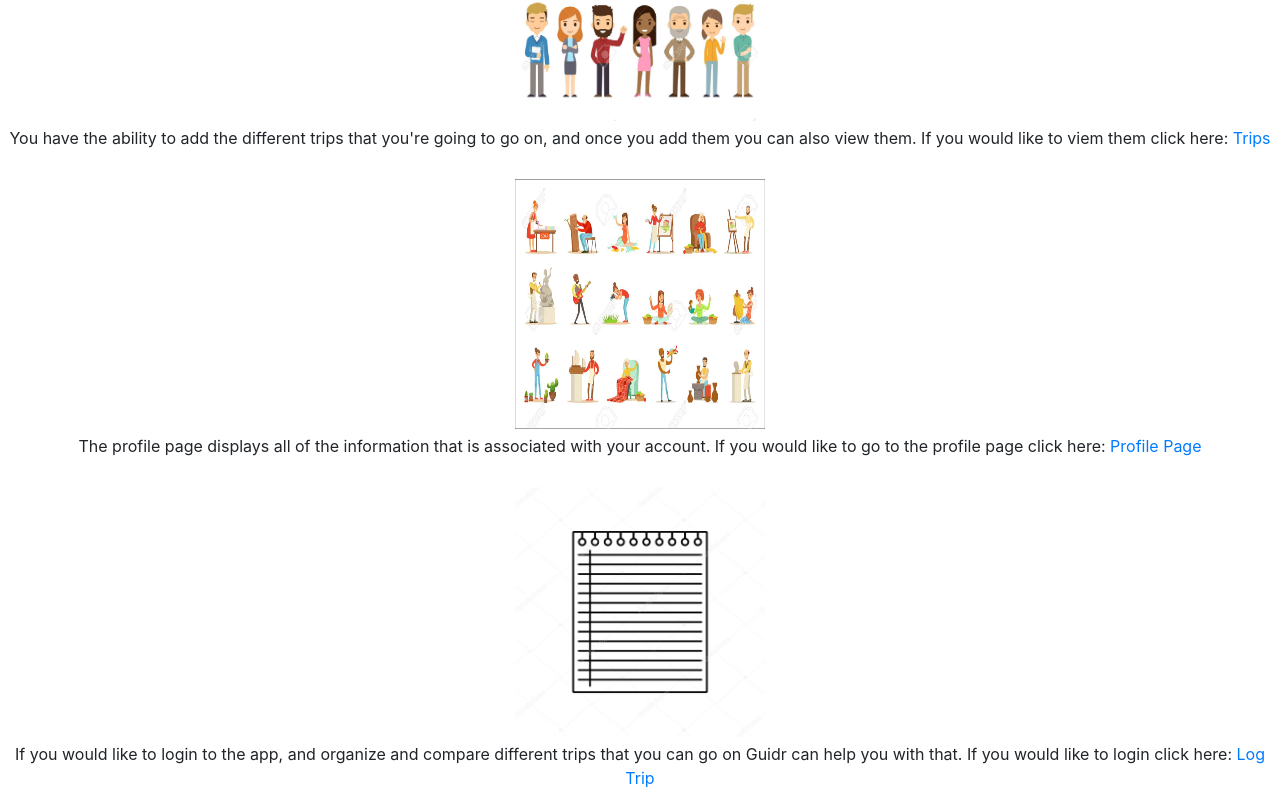
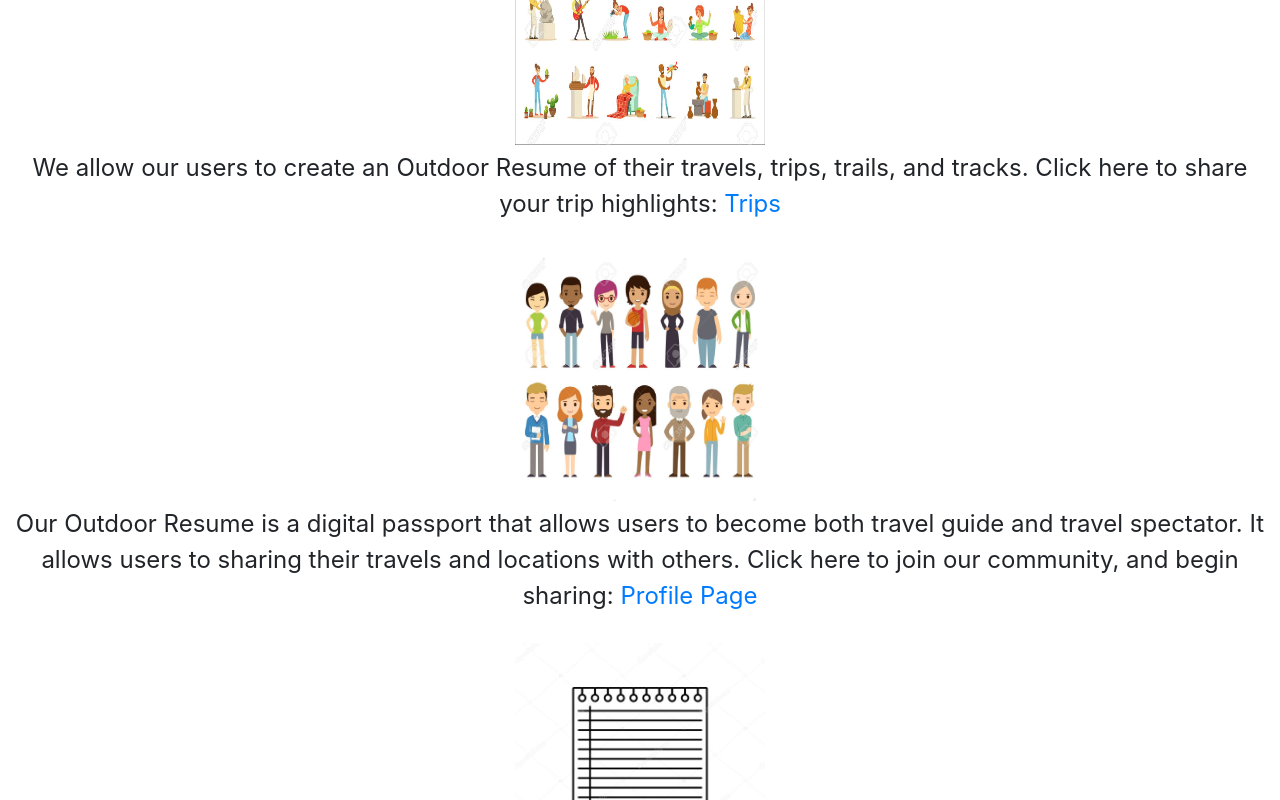
Before and after one commit to PT-Build-Week-Guidr/Front-end, a React (Create React App) app in the folder guidr/: page /home in a window 1280 px wide. Shown: the part 500-1300 px from the top of the page. Built offline with nearby package versions, Linux system fonts and the light colour scheme.

Commit message:
Changed content for the HomePage to not just lorem ipsum anymore

```diff
--- a/guidr/src/API/login.js
+++ b/guidr/src/API/login.js
@@ -42,7 +42,7 @@
       <input
         type="text"
         name="password"
-        placeholder="Password"
+        placeholder="password"
         value={userAuth.password}
         onChange={handleChange}
       ></input>
--- a/guidr/src/components/HomePage.js
+++ b/guidr/src/components/HomePage.js
@@ -15,18 +15,19 @@
             <img className="img-align" src={logo} alt="Guidr Logo"></img>
             <br />
             <h1>Welcome to Guidr!</h1>
-            <img className="img-align" src={group} width="250" height="250" alt="Guidr Logo"></img>
-            <p className="paragraph-styler">You have the ability to add the different trips that you're going to go on, and once you add them you can also view them. If you would like to viem them click here: <NavLink to='/trips' activeClassName="homePageButton">Trips</NavLink>
+            <br />
+            <img className="img-align" src={people} width="250" height="250" alt="Guidr Logo"></img>
+            <p className="paragraph-styler">We allow our users to create an Outdoor Resume of their travels, trips, trails, and tracks. Click here to share your trip highlights: <NavLink to='/trips' activeClassName="homePageButton">Trips</NavLink>
             </p>
             <br />
-            <img className="img-align" src={people} width="250" height="250" alt="Guidr Logo"></img>
+            <img className="img-align" src={group} width="250" height="250" alt="Guidr Logo"></img>
             <p className="paragraph-styler">
-            The profile page displays all of the information that is associated with your account. If you would like to go to the profile page click here: <NavLink to='/profile' activeClassName="homePageButton">Profile Page</NavLink>
+            Our Outdoor Resume is a digital passport that allows users to become both travel guide and travel spectator. It allows users to sharing their travels and locations with others. Click here to join our community, and begin sharing: <NavLink to='/profile' activeClassName="homePageButton">Profile Page</NavLink>
             </p>
             <br />
             <img className="img-align" src={notebook} width="250" height="250" alt="Guidr Logo"></img>
             <p className="paragraph-styler">
-            If you would like to login to the app, and organize and compare different trips that you can go on Guidr can help you with that. If you would like to login click here: <NavLink to='/login' activeClassName="homePageButton">Log Trip</NavLink>
+            Browse hundreds of locations provided by our wonderful and inclusive to you from the comfort of your home or on your favorite  device to plot your next destination. Plan your next getaway: <NavLink to='/login' activeClassName="homePageButton">Log Trip</NavLink>
             </p>
         </section>
     );
--- a/guidr/src/components/NavBar.js
+++ b/guidr/src/components/NavBar.js
@@ -29,7 +29,7 @@
                             <NavLink href="/profile/">Profile</NavLink>
                         </NavItem>
                         <NavItem className="guidr-green2">
-                            <NavLink href="">Trips</NavLink>
+                            <NavLink href="/home">Home</NavLink>
                         </NavItem>
                         <NavItem className="guidr-green2">
                             <NavLink href="https://epic-mclean-14d6c5.netlify.com/">About Us</NavLink>
--- a/guidr/src/index.css
+++ b/guidr/src/index.css
@@ -5,6 +5,7 @@
 .paragraph-styler {
     text-align: center;
     margin: 5px;
+    font-size: 24px;
 }
 
 
```
